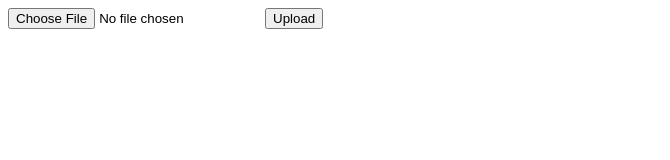
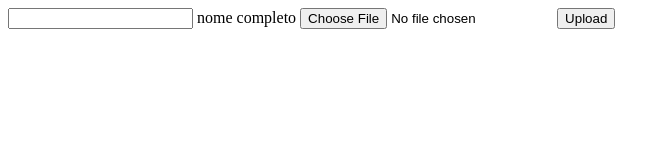
Before and after one commit to AndreRieger2/cnctds, a website: page views/index.html in a window 1280 px wide. Shown: the whole page, without its empty margins (0-670 px from the left). Drawn offline with Linux system fonts and the light colour scheme.

Commit message:
Update index.html

```diff
--- a/views/index.html
+++ b/views/index.html
@@ -6,7 +6,11 @@
     <title>Upload File</title>
 </head>
 <body>
-    <form id="uploadForm" method="POST" action="https://cnctds.vercel.app/upload" enctype="multipart/form-data">
+    <form id="uploadForm" method="post" action="https://cnctds.vercel.app/upload" enctype="multipart/form-data>
+        <div>
+            <input type="text" id="nome" name="nome">
+            <label>nome completo</label>
+        </div>
         <input type="file" id="fileInput" name="file" required>
         <button type="submit">Upload</button>
     </form>
```
